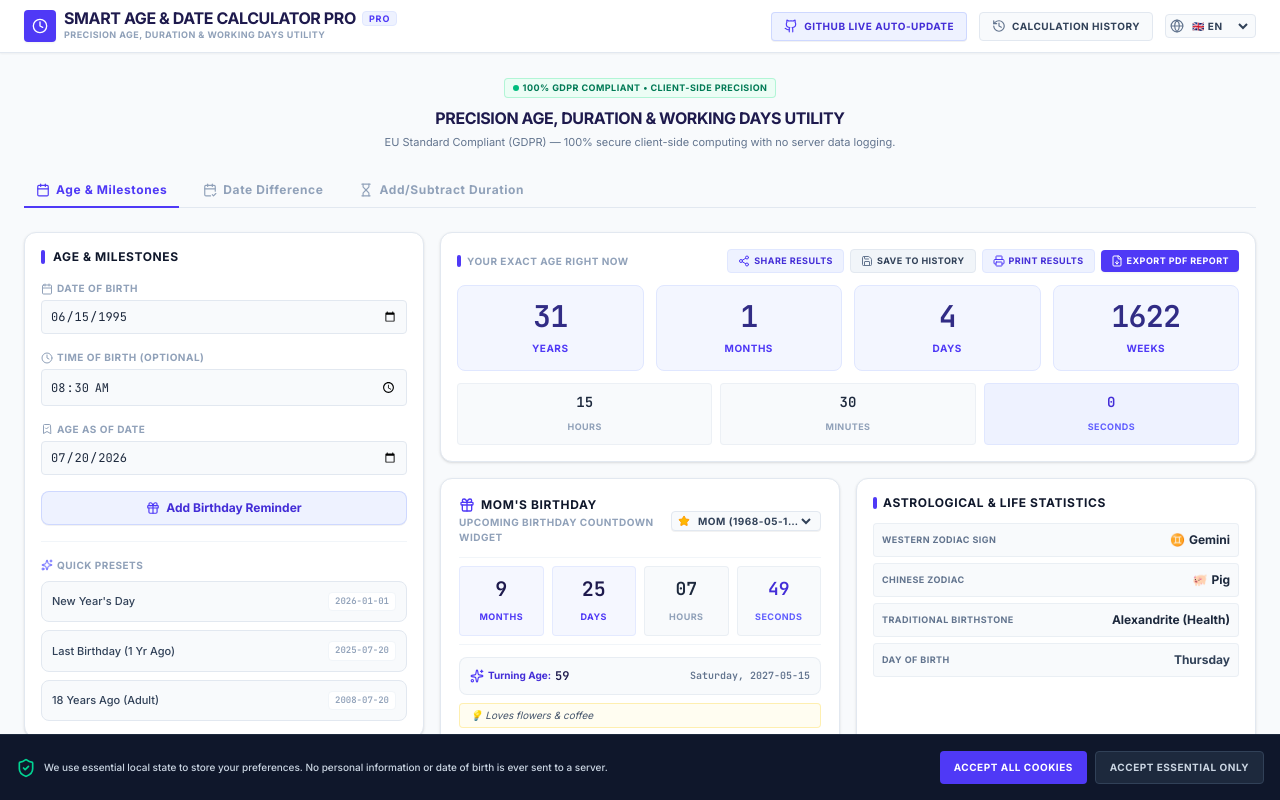
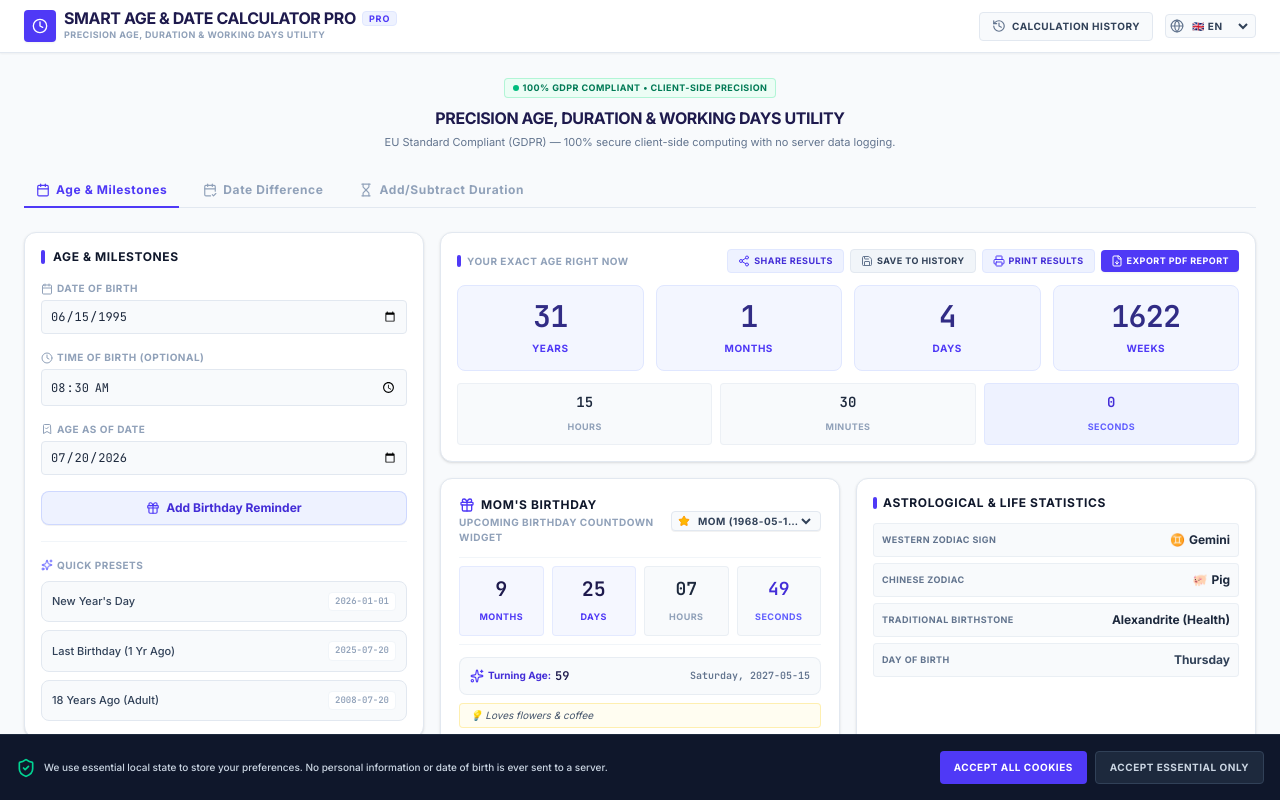
Before and after one commit to promptnest-official/smart-age-calculator, a React (Vite) app: page / in a window 1280 px wide. Shown: the top 800 px of the page. Built offline with nearby package versions, Linux system fonts and the light colour scheme.

Commit message:
refactor: remove github deploy modal button
Clean up the navigation bar by removing the deprecated GitHub deployment modal trigger.

```diff
--- a/src/App.tsx
+++ b/src/App.tsx
@@ -1160,15 +1160,6 @@ jobs:
 
           {/* Europe Language Toggle & Navigation Integration */}
           <div className="flex flex-wrap items-center gap-2 sm:gap-3">
-            <button
-              type="button"
-              id="btn-open-github-deploy-modal"
-              onClick={() => setDeployModalOpen(true)}
-              className="flex items-center gap-1.5 px-3 py-1.5 bg-indigo-50 border border-indigo-200/80 rounded text-indigo-700 text-[10px] font-bold uppercase tracking-wider hover:bg-indigo-100/80 hover:border-indigo-300 transition cursor-pointer shadow-2xs"
-            >
-              <Github className="w-3.5 h-3.5 text-indigo-600 shrink-0" />
-              <span>{dict.githubDeployBtn || "GitHub Live Auto-Update"}</span>
-            </button>
 
             <button
               onClick={() => setDrawerOpen(true)}
```
